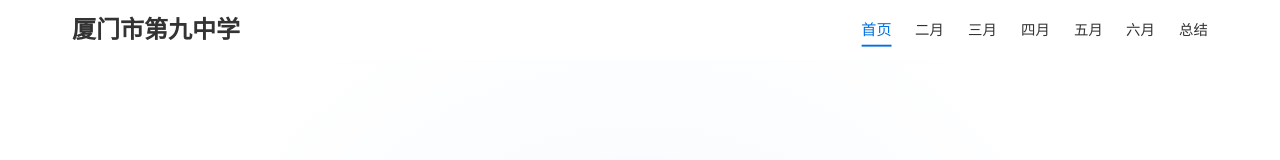
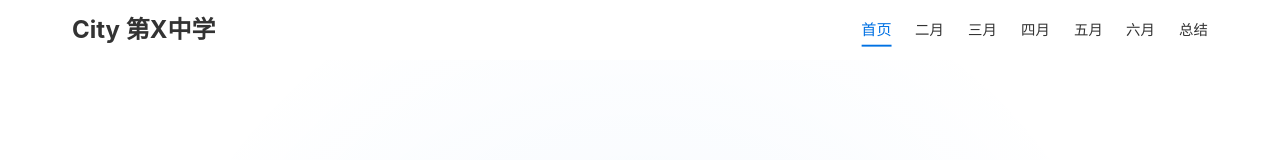
Before and after one commit to haoze-evolluling/year_summary, a plain HTML site: page index.html in a window 1280 px wide. Shown: the top 160 px of the page. Drawn offline with Linux system fonts and the light colour scheme.

Commit message:
chore: 删除未使用的图片素材和文档并更新学校名称
删除6张未使用的formwork图片素材和年终总结文档
将首页中的学校名称从"厦门市第九中学"更新为"City 第X中学"

```diff
--- a/index.html
+++ b/index.html
@@ -18,7 +18,7 @@
 
     <header>
         <nav>
-            <div class="logo">厦门市第九中学</div>
+            <div class="logo">City 第X中学</div>
             <div class="nav-links">
                 <a href="#intro" class="active">首页</a>
                 <a href="#feb">二月</a>
```
Also changed, not shown: picture material/formwork1.jpg (deleted), picture material/formwork2.jpg (deleted), picture material/formwork3.jpg (deleted), picture material/formwork4.jpg (deleted), picture material/formwork5.jpg (deleted), picture material/formwork6.jpg (deleted), 1 other file.
